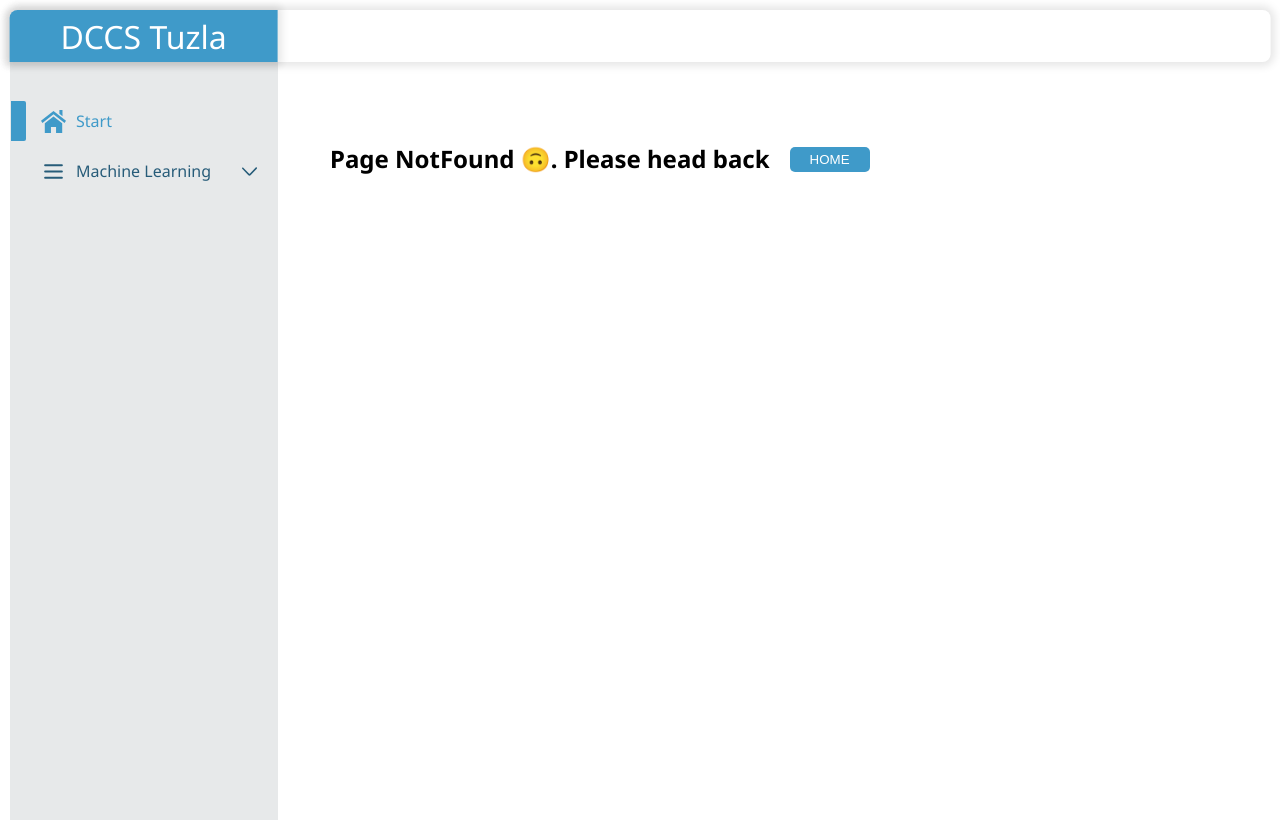
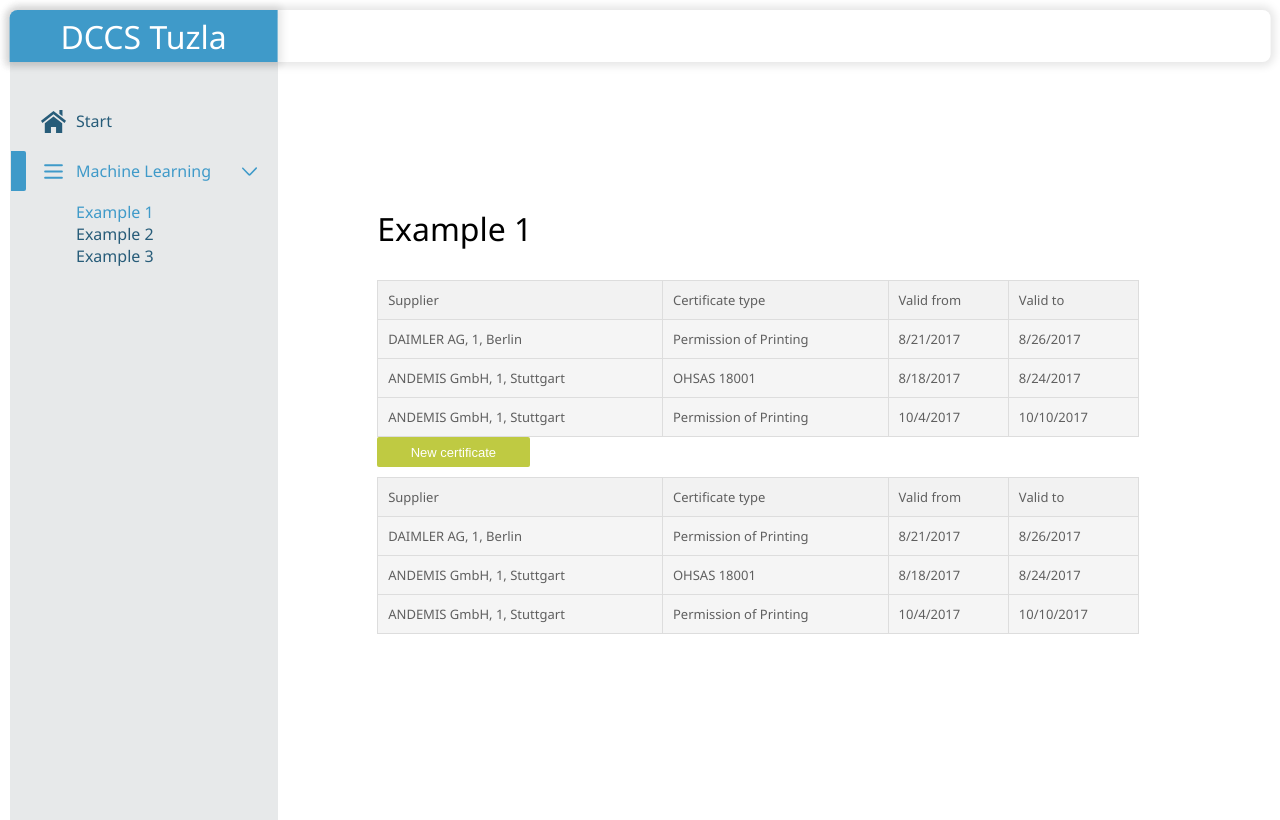
Before and after one commit to SergeInGithub/certificate-manager, a React app: page /ml/example-one in a window 1280 px wide. Built offline with nearby package versions, Linux system fonts and the light colour scheme.

Commit message:
Task3 - KAN-15: add reusable button component & certificate button

```diff
--- a/src/assets/styles/pages/exampleOne.css
+++ b/src/assets/styles/pages/exampleOne.css
@@ -4,7 +4,6 @@
   align-items: center;
   min-height: 100vh;
   width: 70vw;
-  /* border: 1px solid; */
   justify-content: center;
 }
 
@@ -14,7 +13,7 @@
   justify-content: center;
 
   padding: 20px;
-  background-color: #f5f5f5;
+  /* background-color: #f5f5f5; */
   border-radius: 5px;
   width: 85%;
   justify-content: center;
@@ -28,6 +27,22 @@
   top: 0;
 }
 
+.certificate-button {
+  width: 20%;
+  height: 30px;
+  color: white;
+  background-color: #bfca42;
+  margin-bottom: 10px;
+  padding: 10px;
+  font-size: small;
+  display: flex;
+  justify-content: center;
+  align-items: center;
+  border-radius: 2px;
+  border: none;
+  cursor: pointer;
+}
+
 @media (max-width: 834px) {
   .example-one {
     width: 80vw;
--- a/src/assets/styles/pages/notFound.css
+++ b/src/assets/styles/pages/notFound.css
@@ -6,7 +6,7 @@
   margin-top: 20%;
 }
 
-button {
+button.not-found {
   width: 80px;
   height: 25px;
   padding: 5px;
--- /dev/null
+++ b/src/components/Button.tsx
@@ -0,0 +1,25 @@
+import React from 'react';
+
+interface IButtonPros {
+  type: 'button' | 'submit' | 'reset';
+  className?: string;
+  onClick?: () => void;
+  children: string;
+}
+
+export const Button: React.FC<IButtonPros> = ({
+  type,
+  className,
+  onClick,
+  children,
+}: IButtonPros) => {
+  return (
+    <button
+      type={type}
+      className={className}
+      onClick={onClick}
+    >
+      {children}
+    </button>
+  );
+};
--- a/src/components/index.ts
+++ b/src/components/index.ts
@@ -3,3 +3,4 @@
 export * from './Svg';
 export * from './HamburgerButton';
 export * from './MenuItem';
+export * from './Button';
--- a/src/data/navData.ts
+++ b/src/data/navData.ts
@@ -13,17 +13,17 @@
     name: 'Machine Learning',
     subItems: [
       {
-        url: '/example-one',
+        url: '/ml/example-one',
         name: 'Example 1',
         content: 'Example 1',
       },
       {
-        url: '/example2',
+        url: '/ml/example2',
         name: 'Example 2',
         content: 'Example 2',
       },
       {
-        url: '/example3',
+        url: '/ml/example3',
         name: 'Example 3',
         content: 'Example 3',
       },
--- /dev/null
+++ b/src/pages/AddCertificate.tsx
@@ -0,0 +1,9 @@
+import React from 'react';
+
+export function AddCertificate() {
+  return (
+    <div className="add-certificate-page">
+      <h1>Add certificate</h1>
+    </div>
+  );
+}
--- a/src/pages/ExampleOne.tsx
+++ b/src/pages/ExampleOne.tsx
@@ -2,6 +2,7 @@
 import { CertificateTable } from '@components/Tables';
 import { certificates } from '@data';
 import '../assets/styles/pages/exampleOne.css';
+import { Button } from '@components';
 
 export function ExampleOne() {
   return (
@@ -9,6 +10,12 @@
       <div className="table-container">
         <h1>Example 1</h1>
         <CertificateTable certificates={certificates} />
+        <Button
+          type="button"
+          children="New certificate"
+          className="certificate-button"
+        />
+        <CertificateTable certificates={certificates} />
       </div>
     </div>
   );
--- a/src/pages/NotFound.tsx
+++ b/src/pages/NotFound.tsx
@@ -9,7 +9,12 @@
   return (
     <div className="notFound">
       <h2>Page NotFound 🙃. Please head back </h2>
-      <button onClick={() => navigate('/')}>HOME</button>
+      <button
+        onClick={() => navigate('/')}
+        className="not-found"
+      >
+        HOME
+      </button>
     </div>
   );
 }
--- a/src/pages/index.ts
+++ b/src/pages/index.ts
@@ -1,3 +1,4 @@
 export * from './Home';
 export * from './NotFound';
 export * from './ExampleOne';
+export * from './AddCertificate';
--- a/src/routes/routes.tsx
+++ b/src/routes/routes.tsx
@@ -17,10 +17,12 @@
         index
         element={<Home />}
       />
-      <Route
-        path="example-one"
-        element={<ExampleOne />}
-      />
+      <Route path="ml">
+        <Route
+          path="example-one"
+          element={<ExampleOne />}
+        />
+      </Route>
       <Route
         path="*"
         element={<NotFound />}
```
